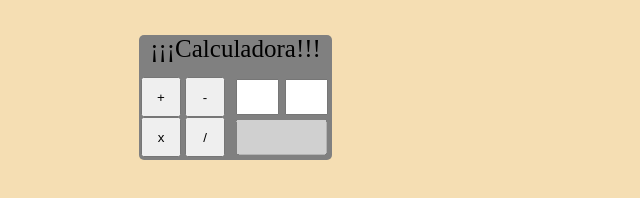
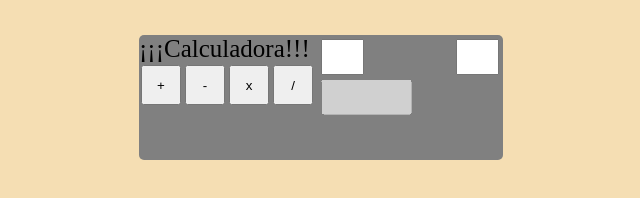
Before and after one commit to alanfernando93/Calculadora, a plain HTML site: page public_html/index.html in a window 1280 px wide. Shown: the whole page, without its empty margins (388-1028 px from the left). Drawn offline with Linux system fonts and the light colour scheme.

Commit message:
Proyecto Cryptoanalisis 1 - calculadora

```diff
--- a/public_html/css/style.css
+++ b/public_html/css/style.css
@@ -27,7 +27,7 @@ body{
     margin: 2px;
 }
 
-.head{
+label{
     height: 40px;
     font-size: 25px;
     text-align: center;
--- a/public_html/index.html
+++ b/public_html/index.html
@@ -14,7 +14,7 @@ and open the template in the editor.
     </head>
     <body>
         <div class="entorno">
-            <header class="head">¡¡¡Calculadora!!!</header>
+            <label>¡¡¡Calculadora!!!</label>
             <div class="sector1">
                 <input type="text" name="num1" />
                 <input type="text" name="num2" />
```
